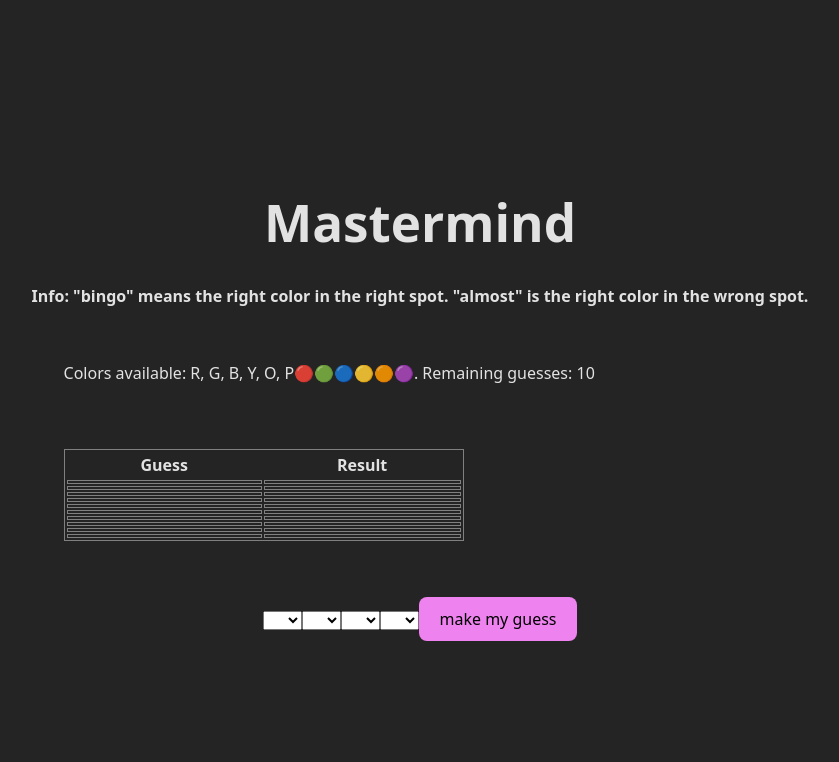
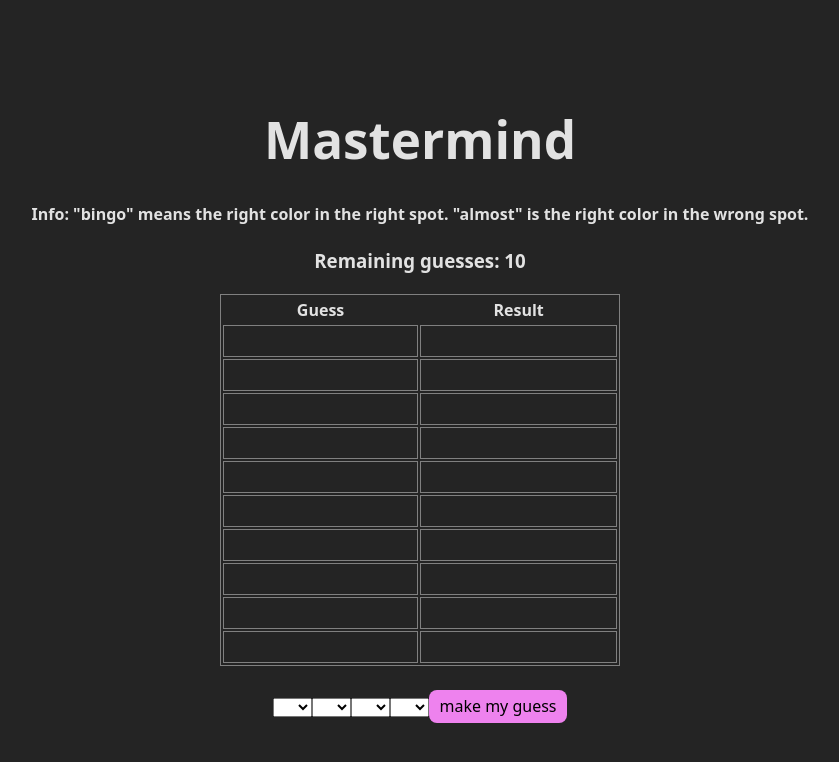
Before and after one commit to jarther/mastermind, a React (Vite) app: page / in a window 1280 px wide. Shown: the top 762 px of the page, without its empty margins (220-1059 px from the left). Built offline with nearby package versions, Linux system fonts and the light colour scheme.

Commit message:
Looks pretty good, needs some refactoring

```diff
--- a/src/App.css
+++ b/src/App.css
@@ -5,8 +5,17 @@
   text-align: center;
 }
 
-.card {
-  padding: 2em;
-  display: flex;
-  align-items: column-reverse;
+td {
+  align-content: center;
+  border: 1px solid gray;
+  width: 400px;
+  height: 28px;
 }
+
+table {
+  border: 1px solid gray;
+  width: 400px;
+  height: 330px;
+  margin-left: auto;
+  margin-right: auto
+}
--- a/src/App.tsx
+++ b/src/App.tsx
@@ -1,10 +1,8 @@
 import { useState } from 'react'
 import './App.css'
-import { GuessDisplay } from './components/GuessDisplay';
-import { ColoredPeg } from './components/ColoredPeg';
+import { GuessDisplay, translateToColors } from './components/GuessDisplay';
 import { UserInput } from './components/UserInput';
 
-//may want to move this into like a utils thing...
 const GameStatus = {
   During: "during",
   Win: "win",
@@ -52,7 +50,6 @@
     const updatedInProgressGuess = nextGuess.slice();
     updatedInProgressGuess[index] = letter;
     setNextGuess(updatedInProgressGuess);
-    console.log("Letter: " + letter + " index: " + index + " In progress guess:" + updatedInProgressGuess)
   };
 
   const handleClick = () => {
@@ -71,19 +68,18 @@
   return (
     <>
       <h1>Mastermind</h1>
-      <h2 hidden={gameStatus != GameStatus.Win}>You won! Refresh the page to play again.</h2>
-      <h2 hidden={gameStatus != GameStatus.Loss}>You lost. Refresh the page to play again</h2>
-      <h4 hidden={gameStatus != GameStatus.During}>Info: "bingo" means the right color in the right spot. "almost" is the right color in the wrong spot.</h4>
-      <div className="card">
-        <span>Colors available: R, G, B, Y, O, P </span>
-        <ColoredPeg color={"R"} /><ColoredPeg color={"G"} /><ColoredPeg color={"B"} /><ColoredPeg color={"Y"} /><ColoredPeg color={"O"} />
-        <ColoredPeg color={"P"} />
-        <span>.   Remaining guesses: {remaining}</span>
+      <div className="message">
+        <h2 hidden={gameStatus != GameStatus.Win}>You won! Refresh the page to play again.</h2>
+        <h2 hidden={gameStatus != GameStatus.Loss}>You lost. The answer was {translateToColors(answer)} Refresh the page to play again.</h2>
+        <h4 hidden={gameStatus != GameStatus.During}>Info: "bingo" means the right color in the right spot. "almost" is the right color in the wrong spot.</h4>
+      </div>
+      <div className="guessCount">
+        <h3>Remaining guesses: {remaining}</h3>
       </div>
       <GuessDisplay guesses={guesses} results={results} />
       <br />
       <div hidden={gameStatus != "during"}>
-        <UserInput clickHandler={handleClick} nextGuessHandler={updateNextGuess}/>
+        <UserInput clickHandler={handleClick} nextGuessHandler={updateNextGuess} />
       </div>
     </>
   )
--- a/src/components/GuessDisplay.tsx
+++ b/src/components/GuessDisplay.tsx
@@ -1,17 +1,14 @@
-import { ColoredPeg } from "./ColoredPeg";
-
-function translateToColors(guess: string) {
-    let retVal = "";
+export function translateToColors(guess: string) {
+    let translation = "";
     if (guess && guess.length == 4) {
         for (let i = 0; i < 4; i++) {
             let nextLetter: string = guess.charAt(i);
             let nextColor = letterToColor(nextLetter);
-            retVal += nextColor;
+            translation += nextColor;
         }
     }
-    return retVal;
+    return translation;
 }
-
 
 function BuildRow({ guess = "", result = "" }) {
     return (
@@ -45,9 +42,7 @@
 
 export function GuessDisplay(props: GuessDisplayProps) {
     const { guesses, results } = props;
-    const listItems = guesses.map(guess => <li key={guess}>{guess}</li>); //could use this to render dots
     return (
-        <div className="card">
         <table className="guessDisplay">
             <thead>
                 <tr>
@@ -67,9 +62,5 @@
                 <BuildRow guess={guesses[9]} result={results[9]} />
             </tbody>
         </table>
-        </div>
     )
 }
-
-/* TODO: might want to look into a grid instead of a table. But right now I should switch to fixing the input
-also, bingos and almosts could be their own columns in the table maybe*/
--- a/src/components/UserInput.tsx
+++ b/src/components/UserInput.tsx
@@ -8,6 +8,7 @@
 function ColorSelector(props: ColorSelectorProps) {
     const  {id, nextGuessHandler } = props;
     let myId = "colors" + id;
+    let boxSize = 7; // future: to display all the options, use `size={boxSize}` below
 
     return (
         <select name={myId} id={myId} onChange={(e) => nextGuessHandler(id, e.currentTarget.value)}>
--- a/src/index.css
+++ b/src/index.css
@@ -38,7 +38,7 @@
 button {
   border-radius: 8px;
   border: 1px solid transparent;
-  padding: 0.6em 1.2em;
+  padding: 0.3em 0.6em;
   font-size: 1em;
   font-weight: 500;
   font-family: inherit;
@@ -54,9 +54,3 @@
 button:focus-visible {
   outline: 4px auto -webkit-focus-ring-color;
 }
-
-table, td {
-  align-content: center;
-  border: 1px solid gray;
-  width: 400px;
-}
```
Lines whose indentation alone changed are shown as unchanged.
